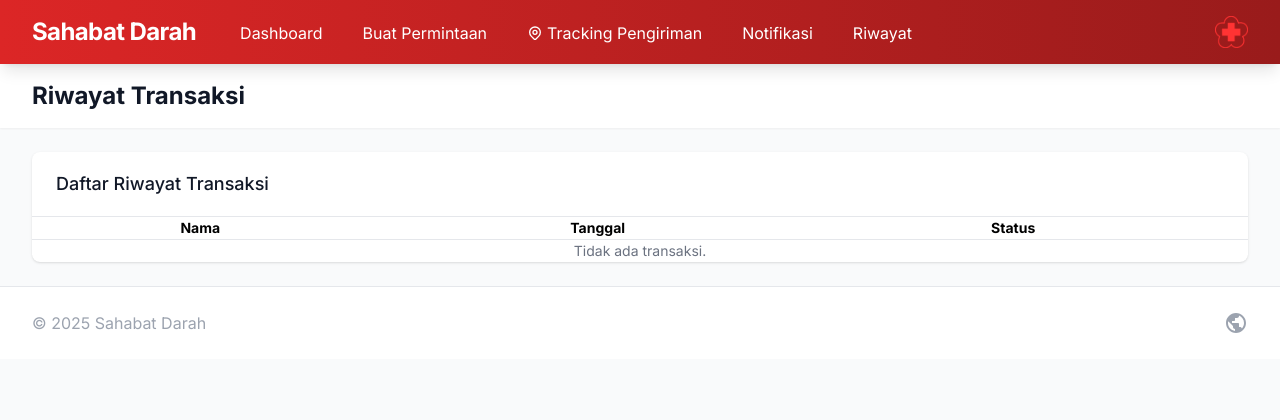
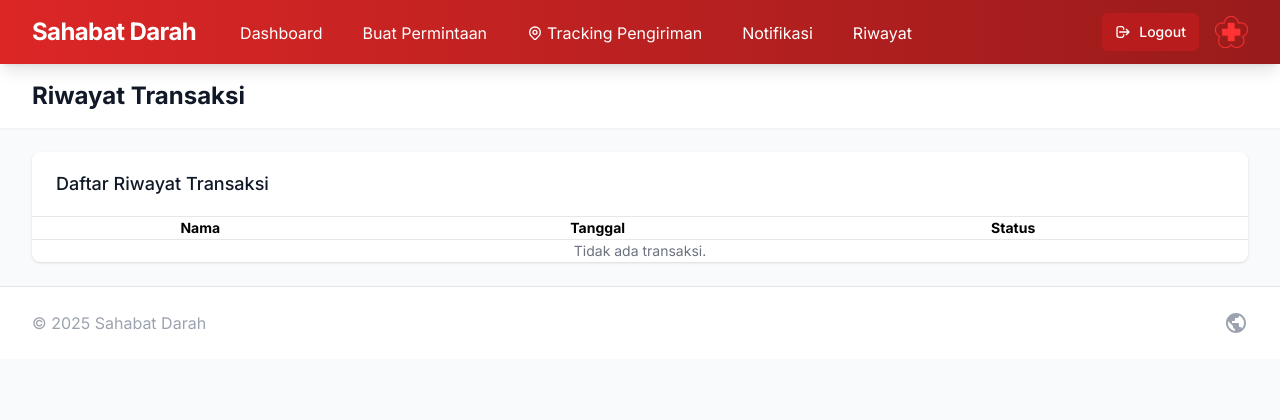
Before and after one commit to ferdiiiandraa/sahabat-darah, a Laravel app: page /riwayat in a window 1280 px wide. Shown: the top 420 px of the page. Run offline with Laravel 12, Linux system fonts and the light colour scheme; data that the repository does not hold is empty; parts of the project's set-up code (start-up, migrations or seed data) failed here and were passed over; some libraries are stand-ins or nearby versions.

Commit message:
logout rs dan pmi

```diff
--- a/Project-Sahabat-Darah/resources/views/layouts/app.blade.php
+++ b/Project-Sahabat-Darah/resources/views/layouts/app.blade.php
@@ -25,7 +25,16 @@
                         @yield('navigation')
                     </div>
                 </div>
-                <div class="flex items-center">
+                <div class="flex items-center space-x-4">
+                    <form action="{{ route('logout') }}" method="POST" class="inline">
+                        @csrf
+                        <button type="submit" class="inline-flex items-center px-3 py-2 border border-transparent text-sm font-medium rounded-md text-white bg-red-700 hover:bg-red-800 focus:outline-none focus:ring-2 focus:ring-offset-2 focus:ring-red-500 transition-colors">
+                            <svg class="w-4 h-4 mr-2" fill="none" stroke="currentColor" viewBox="0 0 24 24">
+                                <path stroke-linecap="round" stroke-linejoin="round" stroke-width="2" d="M17 16l4-4m0 0l-4-4m4 4H7m6 4v1a3 3 0 01-3 3H6a3 3 0 01-3-3V7a3 3 0 013-3h4a3 3 0 013 3v1" />
+                            </svg>
+                            Logout
+                        </button>
+                    </form>
                     <div class="flex-shrink-0">
                         <img src="../images/Pmi.png" class="h-8 w-auto" alt="PMI Logo">
                     </div>
```
Also changed, not shown: Project-Sahabat-Darah/resources/views/pmi/dashboard.blade.php (+0 -12 lines).
